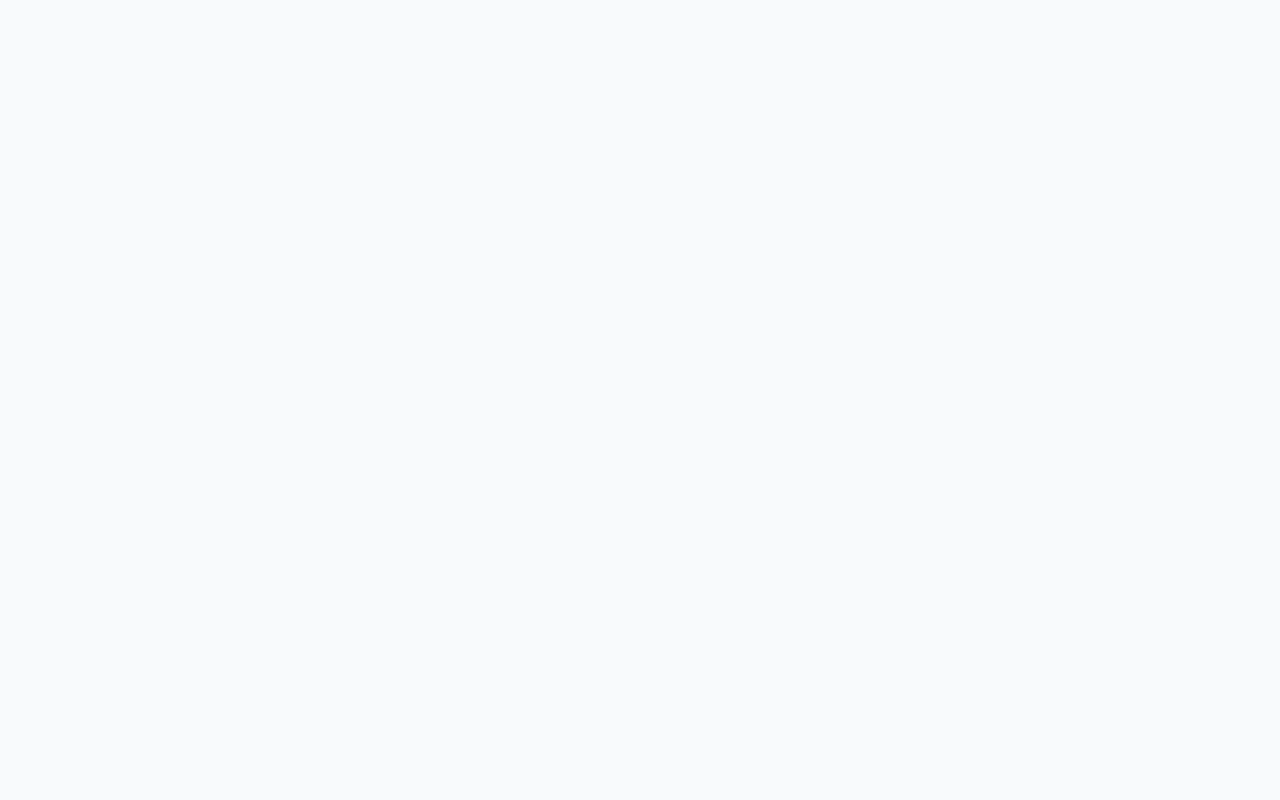
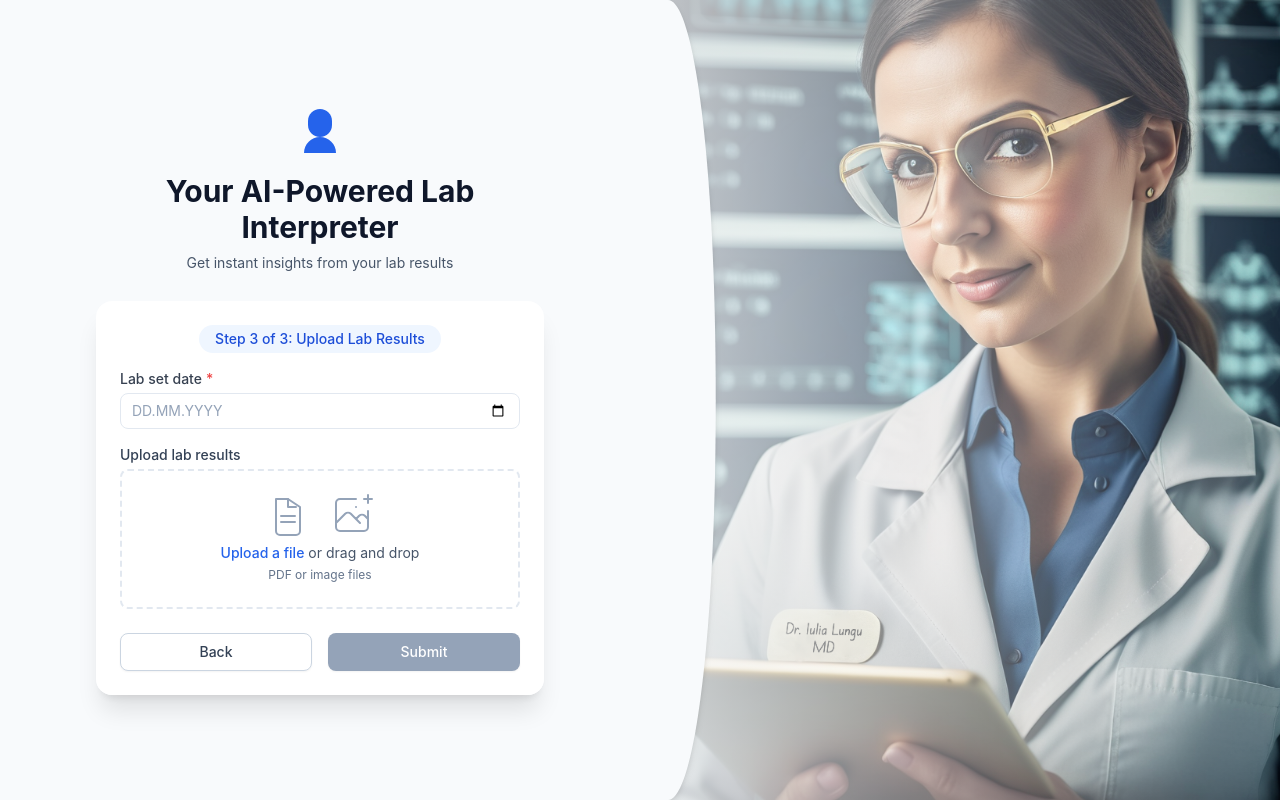
Before and after one commit to iuliaL/labsexplained, a React (Create React App) app in the folder frontend/: page /upload in a window 1280 px wide. Before the commit this address had no page. Built offline with nearby package versions, Linux system fonts and the light colour scheme.

Commit message:
Refactor App and Layout components to use default exports. Update PatientWizard to accept initial step as a prop and enhance navigation logic. Improve PatientDashboard UI with a new upload link for lab tests and adjust layout for better user experience.

```diff
--- a/frontend/src/App.tsx
+++ b/frontend/src/App.tsx
@@ -1,5 +1,5 @@
 import React from "react";
-import { Layout } from "./components/Layout";
+import Layout  from "./components/Layout";
 
 function App() {
   return <Layout />;
--- a/frontend/src/components/Layout.tsx
+++ b/frontend/src/components/Layout.tsx
@@ -1,18 +1,23 @@
 import React from "react";
 import { BrowserRouter, Routes, Route } from "react-router-dom";
 import PatientWizard from "./PatientWizard";
+import { PatientDashboard } from "./PatientDashboard";
 import { AdminDashboard } from "./AdminDashboard";
+import { ProtectedRoute } from "./ProtectedRoute";
 import { PatientDetails } from "./PatientDetails";
-import { PatientDashboard } from "./PatientDashboard";
-import { ProtectedRoute } from "./ProtectedRoute";
 
-export function Layout() {
+export default function Layout() {
   return (
     <BrowserRouter>
-      <div className="min-h-screen bg-slate-50">
       <Routes>
-          <Route path="/" element={<PatientWizard />} />
+        {/* Wizard Steps */}
+        <Route path="/" element={<PatientWizard initialStep="welcome" />} />
+        <Route path="/name" element={<PatientWizard initialStep="name" />} />
+        <Route path="/demographics" element={<PatientWizard initialStep="demographics" />} />
+        <Route path="/upload" element={<PatientWizard initialStep="upload" />} />
+        <Route path="/upload/:fhirId" element={<PatientWizard initialStep="upload" />} />
         <Route path="/patient/:fhirId" element={<PatientDashboard />} />
+        {/* Protected Routes */}
         <Route
           path="/admin/patients"
           element={
@@ -30,7 +35,6 @@ export function Layout() {
           }
         />
       </Routes>
-      </div>
     </BrowserRouter>
   );
 }
--- a/frontend/src/components/PatientDashboard.tsx
+++ b/frontend/src/components/PatientDashboard.tsx
@@ -1,5 +1,5 @@
 import React, { useEffect, useState } from "react";
-import { useParams } from "react-router-dom";
+import { useParams, Link } from "react-router-dom";
 import { adminService, Patient, LabTestSet } from "../services/admin";
 import { formatDate } from "../utils/dateFormatter";
 import { UserIcon } from "./icons/UserIcon";
@@ -244,7 +244,28 @@ export function PatientDashboard() {
         </div>
 
         {/* Lab Sets Section */}
-        <div className="space-y-8">
+        <div className="space-y-4">
+          <div className="flex items-center justify-between">
+            <h2 className="text-lg font-medium text-slate-900">Lab Sets</h2>
+            <Link
+              to={`/upload/${fhirId}`}
+              className="inline-flex items-center px-4 py-2 border border-transparent text-sm font-medium rounded-md shadow-sm text-white bg-blue-600 hover:bg-blue-700 focus:outline-none focus:ring-2 focus:ring-offset-2 focus:ring-blue-500"
+            >
+              <svg
+                className="-ml-1 mr-2 h-5 w-5"
+                xmlns="http://www.w3.org/2000/svg"
+                viewBox="0 0 20 20"
+                fill="currentColor"
+              >
+                <path
+                  fillRule="evenodd"
+                  d="M10 3a1 1 0 011 1v5h5a1 1 0 110 2h-5v5a1 1 0 11-2 0v-5H4a1 1 0 110-2h5V4a1 1 0 011-1z"
+                  clipRule="evenodd"
+                />
+              </svg>
+              Upload More Tests
+            </Link>
+          </div>
           {labTestSets.length === 0 ? (
             <div className="bg-white rounded-lg shadow-sm p-8 text-center">
               <p className="text-lg text-slate-600">No lab tests available yet</p>
--- a/frontend/src/components/PatientWizard.tsx
+++ b/frontend/src/components/PatientWizard.tsx
@@ -1,5 +1,5 @@
-import React, { useState } from "react";
-import { useNavigate } from "react-router-dom";
+import React, { useState, useEffect } from "react";
+import { useNavigate, useParams } from "react-router-dom";
 import { NameStep } from "./NameStep";
 import { DemographicsStep } from "./DemographicsStep";
 import { UploadStep } from "./UploadStep";
@@ -19,9 +19,14 @@ interface PatientData {
   testDate?: string;
 }
 
-export default function PatientWizard() {
+interface PatientWizardProps {
+  initialStep?: Step;
+}
+
+export default function PatientWizard({ initialStep = "welcome" }: PatientWizardProps) {
   const navigate = useNavigate();
-  const [currentStep, setCurrentStep] = useState<Step>("welcome");
+  const { fhirId } = useParams<{ fhirId: string }>();
+  const [currentStep, setCurrentStep] = useState<Step>(initialStep);
   const [patientData, setPatientData] = useState<PatientData>({
     firstName: "",
     lastName: "",
@@ -31,16 +36,68 @@ export default function PatientWizard() {
   const [loading, setLoading] = useState(false);
   const [error, setError] = useState<string | null>(null);
 
+  useEffect(() => {
+    // If we have a FHIR ID and we're on the upload step, fetch the patient's data
+    if (fhirId && currentStep === "upload") {
+      adminService.getPatient(fhirId).then((patient) => {
+        setPatientData({
+          firstName: patient.first_name,
+          lastName: patient.last_name,
+          dateOfBirth: patient.birth_date,
+          gender: patient.gender,
+        });
+      });
+    }
+  }, [fhirId, currentStep]);
+
+  useEffect(() => {
+    setCurrentStep(initialStep);
+  }, [initialStep]);
+
   const nextStep = () => {
-    if (currentStep === "welcome") setCurrentStep("name");
-    else if (currentStep === "name") setCurrentStep("demographics");
-    else if (currentStep === "demographics") setCurrentStep("upload");
+    let nextPath = "/";
+    let nextStepValue: Step = "welcome";
+
+    switch (currentStep) {
+      case "welcome":
+        nextPath = "/name";
+        nextStepValue = "name";
+        break;
+      case "name":
+        nextPath = "/demographics";
+        nextStepValue = "demographics";
+        break;
+      case "demographics":
+        nextPath = "/upload";
+        nextStepValue = "upload";
+        break;
+    }
+
+    setCurrentStep(nextStepValue);
+    navigate(nextPath);
   };
 
   const prevStep = () => {
-    if (currentStep === "name") setCurrentStep("welcome");
-    else if (currentStep === "demographics") setCurrentStep("name");
-    else if (currentStep === "upload") setCurrentStep("demographics");
+    let prevPath = "/";
+    let prevStepValue: Step = "welcome";
+
+    switch (currentStep) {
+      case "name":
+        prevPath = "/";
+        prevStepValue = "welcome";
+        break;
+      case "demographics":
+        prevPath = "/name";
+        prevStepValue = "name";
+        break;
+      case "upload":
+        prevPath = "/demographics";
+        prevStepValue = "demographics";
+        break;
+    }
+
+    setCurrentStep(prevStepValue);
+    navigate(prevPath);
   };
 
   const getStepTitle = (step: Step) => {
@@ -57,17 +114,19 @@ export default function PatientWizard() {
   };
 
   const handleSubmit = async () => {
-    if (!patientData.file) {
-      setError("Please select a file to upload");
-      return;
-    }
-
     setLoading(true);
     setError(null);
 
     try {
-      console.log("Starting patient creation process...");
-      // Step 1: Create the patient
+      if (fhirId) {
+        // If we have a FHIR ID, we're adding a new lab set to an existing patient
+        if (!patientData.file || !patientData.testDate) {
+          throw new Error("Please select a file and test date");
+        }
+        await adminService.uploadLabTestSet(fhirId, patientData.testDate, patientData.file);
+        navigate(`/patient/${fhirId}`);
+      } else {
+        // Create a new patient and upload their first lab set
         const { fhir_id, message } = await adminService.createPatient({
           firstName: patientData.firstName,
           lastName: patientData.lastName,
@@ -97,9 +156,9 @@ export default function PatientWizard() {
         // Step 3: Generate interpretation
         const interpretResponse = await adminService.interpretLabTestSet(uploadResponse.id);
         console.log("Interpretation completed:", interpretResponse);
-
         // Navigate to the patient dashboard
         navigate(`/patient/${fhir_id}`);
+      }
     } catch (err) {
       console.error("Error during process:", err);
       if (err instanceof Error) {
@@ -138,10 +197,7 @@ export default function PatientWizard() {
         <div className="w-full max-w-md">
           {/* Logo and Title */}
           <div className="text-center mb-7">
-            <div
-              className="h-12 w-12 mx-auto text-blue-600 mb-5
-            "
-            >
+            <div className="h-12 w-12 mx-auto text-blue-600 mb-5">
               <UserIcon className="w-full h-full" />
             </div>
             <h1 className="text-3xl font-bold text-slate-900">Your AI-Powered Lab Interpreter</h1>
@@ -154,8 +210,11 @@ export default function PatientWizard() {
             {currentStep !== "welcome" && (
               <div className="mb-4 text-center">
                 <span className="inline-flex items-center px-4 py-1 rounded-full text-sm font-medium bg-blue-50 text-blue-700">
-                  Step {currentStep === "name" ? "1" : currentStep === "demographics" ? "2" : "3"} of 3:&nbsp;
-                  {getStepTitle(currentStep)}
+                  {fhirId
+                    ? "Upload New Lab Results"
+                    : `Step ${
+                        currentStep === "name" ? "1" : currentStep === "demographics" ? "2" : "3"
+                      } of 3: ${getStepTitle(currentStep)}`}
                 </span>
               </div>
             )}
@@ -183,7 +242,7 @@ export default function PatientWizard() {
               <UploadStep
                 onFileSelect={(file) => setPatientData({ ...patientData, file })}
                 onDateSelect={(date) => setPatientData({ ...patientData, testDate: date })}
-                onBack={prevStep}
+                onBack={fhirId ? () => navigate(`/patient/${fhirId}`) : prevStep}
                 onSubmit={handleSubmit}
                 initialDate={patientData.testDate}
                 initialFile={patientData.file}
--- a/frontend/src/components/UploadStep.tsx
+++ b/frontend/src/components/UploadStep.tsx
@@ -1,4 +1,6 @@
 import React, { useState } from "react";
+import { useParams } from "react-router-dom";
+import { adminService } from "../services/admin";
 import { DateInput } from "./ui/DateInput";
 
 interface UploadStepProps {
@@ -193,6 +195,7 @@ export function UploadStep({
 
       <div className="flex space-x-4">
         <button
+          type="button"
           onClick={onBack}
           disabled={loading}
           className="flex-1 py-2 px-4 border border-slate-300 rounded-lg shadow-sm text-sm font-medium text-slate-700 bg-white hover:bg-slate-50 focus:outline-none focus:ring-2 focus:ring-blue-500/20 disabled:opacity-50 disabled:cursor-not-allowed"
```
Lines whose indentation alone changed are shown as unchanged.
